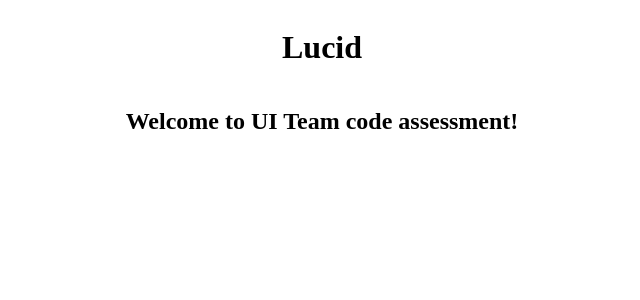
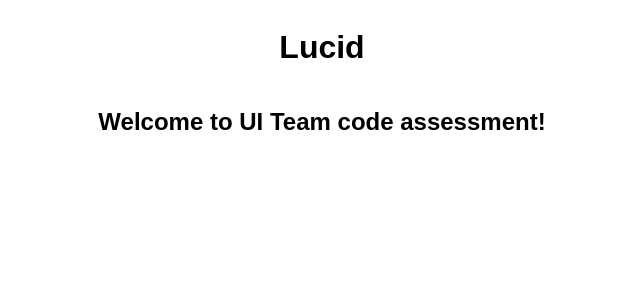
Before and after one commit to lucidhq/ui-code-assessment-quiz, a React (Create React App) app: page / in a window 1280 px wide. Shown: the top 300 px of the page, without its empty margins (318-958 px from the left). Built offline with nearby package versions, Linux system fonts and the light colour scheme.

Commit message:
quiz component and styling

```diff
--- a/src/client/App.tsx
+++ b/src/client/App.tsx
@@ -1,8 +1,9 @@
 import * as React from 'react';
+import './styles.css'
+import { Quiz } from './Quiz';
 
 export const App = () => (
-    <div style={{ display: 'flex', flexDirection: 'column', alignItems: 'center' }}>
-        <h1>Lucid</h1>
-        <h2>Welcome to UI Team code assessment!</h2>
+    <div className="container">
+        <Quiz />
     </div>
 );
--- /dev/null
+++ b/src/client/Quiz.tsx
@@ -0,0 +1,8 @@
+import * as React from 'react';
+
+export const Quiz = () => (
+    <div style={{ display: 'flex', flexDirection: 'column', alignItems: 'center' }}>
+        <h1>Lucid</h1>
+        <h2>Welcome to UI Team code assessment!</h2>
+    </div>
+);
--- /dev/null
+++ b/src/client/styles.css
@@ -0,0 +1,9 @@
+body {
+  font-family: arial;
+}
+
+.container {
+  display: flex;
+  flex-direction: column;
+  align-items: center;
+}
```
